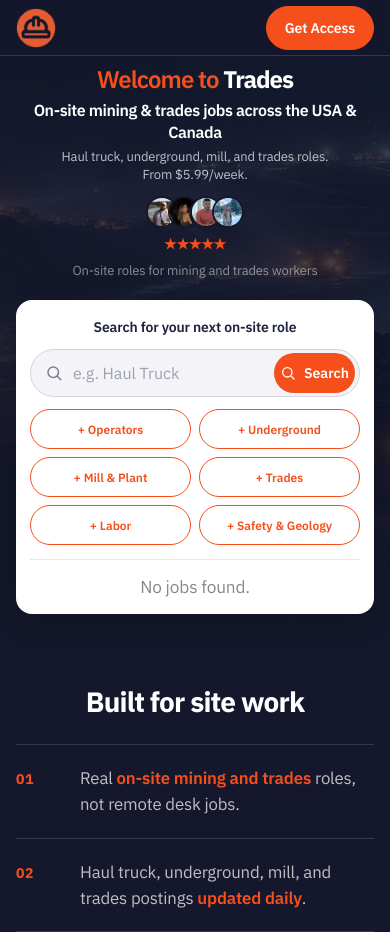
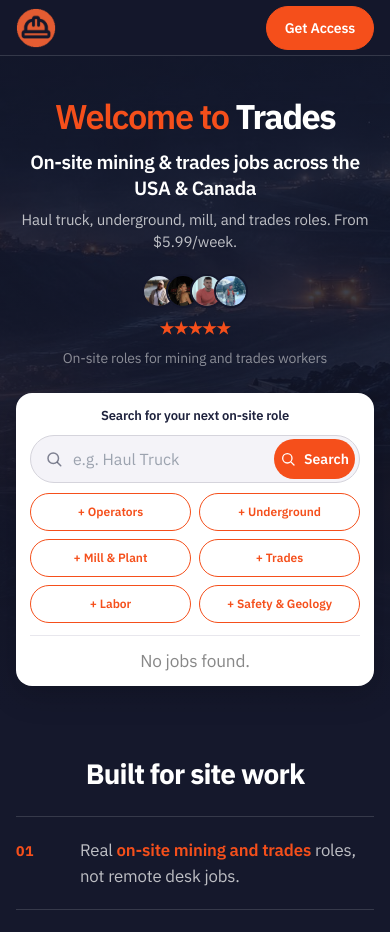
Before and after one commit to razajohri/welcometotrades, a Flask app: page / in a window 390 px wide. Shown: the top 932 px of the page. Run offline with Flask 3, Linux system fonts and the light colour scheme; data that the repository does not hold is empty; some libraries are stand-ins or nearby versions.

Commit message:
Give iPhone hero more room: larger type, space under the nav, compact search card.
Co-authored-by: Cursor <cursoragent@cursor.com>

```diff
--- a/static/landing-taste.css
+++ b/static/landing-taste.css
@@ -1272,7 +1272,7 @@ img { max-width: 100%; height: auto; }
     .hero {
         min-height: auto;
         padding:
-            calc(var(--nav-height) + var(--safe-top) + 10px)
+            calc(var(--nav-height) + var(--safe-top) + 36px)
             max(16px, var(--safe-right))
             calc(24px + var(--safe-bottom))
             max(16px, var(--safe-left));
@@ -1288,58 +1288,58 @@ img { max-width: 100%; height: auto; }
     }
 
     .hero-inner {
-        gap: 10px;
+        gap: 18px;
         width: 100%;
     }
 
     .header {
-        padding-top: 0;
+        padding-top: 6px;
         max-width: none;
         width: 100%;
     }
 
     .brand-mark {
-        font-size: 1.65rem;
-        margin-bottom: 6px;
-        line-height: 1.1;
+        font-size: clamp(2.05rem, 9vw, 2.45rem);
+        margin-bottom: 12px;
+        line-height: 1.08;
     }
 
     .header-title {
-        font-size: 1.0625rem;
+        font-size: clamp(1.2rem, 4.8vw, 1.4rem);
         line-height: 1.35;
-        margin-bottom: 4px;
+        margin-bottom: 8px;
         padding: 0 8px;
     }
 
     .header-sub {
-        font-size: 0.8125rem;
-        line-height: 1.4;
-        max-width: 22em;
+        font-size: 1rem;
+        line-height: 1.45;
+        max-width: 24em;
         margin-bottom: 0;
     }
 
     .proof-strip--hero {
         flex-direction: column;
-        gap: 6px;
-        padding: 2px 0 6px;
+        gap: 8px;
+        padding: 4px 0 4px;
     }
     .proof-strip--hero .header-social img {
-        width: 32px;
-        height: 32px;
+        width: 34px;
+        height: 34px;
         border-color: var(--midnight-deep);
     }
     .proof-strip--hero .header-rating {
+        font-size: 1rem;
+    }
+    .proof-strip--hero .header-loved {
         font-size: 0.875rem;
-    }
-    .proof-strip--hero .header-loved {
-        font-size: 0.8125rem;
-        max-width: 20em;
-    }
-
-    /* White search card — RJC / Career Hound mobile pattern */
+        max-width: 22em;
+    }
+
+    /* White search card — keep it compact so the hero copy can breathe */
     .search-box {
         width: 100%;
-        margin-top: 4px;
+        margin-top: 2px;
     }
 
     .search-panel {
@@ -1347,17 +1347,17 @@ img { max-width: 100%; height: auto; }
         color: var(--ink);
         border: none;
         border-radius: 16px;
-        padding: 18px 14px 14px;
+        padding: 14px 14px 12px;
         box-shadow: 0 8px 32px rgba(0, 0, 0, 0.18);
         text-align: center;
     }
 
     .search-hint {
         display: block;
-        font-size: 0.875rem;
+        font-size: 0.8125rem;
         font-weight: 600;
         color: var(--ink);
-        margin-bottom: 12px;
+        margin-bottom: 10px;
         line-height: 1.35;
     }
 
@@ -1415,7 +1415,7 @@ img { max-width: 100%; height: auto; }
         display: grid;
         grid-template-columns: repeat(2, minmax(0, 1fr));
         gap: 8px;
-        margin-top: 12px;
+        margin-top: 10px;
         width: 100%;
     }
 
@@ -1424,8 +1424,8 @@ img { max-width: 100%; height: auto; }
         justify-content: center;
         text-align: center;
         font-size: 0.8125rem;
-        padding: 9px 10px;
-        min-height: 40px;
+        padding: 8px 10px;
+        min-height: 38px;
         background: #fff;
         color: var(--orange);
         border: 1.5px solid var(--orange);
@@ -1441,14 +1441,18 @@ img { max-width: 100%; height: auto; }
     }
 
     #search-results-demo {
-        margin-top: 14px;
-        padding-top: 14px;
+        margin-top: 12px;
+        padding-top: 12px;
         border-top: 1px solid #e8e7ed;
     }
 
     #search-results-demo .job-demo-list {
         max-height: none;
-        gap: 10px;
+        gap: 8px;
+    }
+
+    #search-results-demo .job-demo-card:nth-child(n+2) {
+        display: none;
     }
 
     #search-results-demo .job-demo-card,
@@ -1456,7 +1460,7 @@ img { max-width: 100%; height: auto; }
         flex-direction: row;
         align-items: center;
         gap: 10px;
-        padding: 12px;
+        padding: 10px;
         background: #f4f3f8;
         border: 1px solid #e8e7ed;
         border-radius: 12px;
@@ -1529,9 +1533,9 @@ img { max-width: 100%; height: auto; }
         padding: 10px 18px;
     }
     .topbar .actions { gap: 0; width: auto; }
-    .brand-mark { font-size: 1.5rem; }
-    .header-title { font-size: 1rem; padding: 0 4px; }
-    .header-sub { font-size: 0.8125rem; }
+    .brand-mark { font-size: clamp(1.95rem, 8.8vw, 2.25rem); }
+    .header-title { font-size: 1.2rem; padding: 0 4px; }
+    .header-sub { font-size: 0.9375rem; }
     .landing-pill-button { min-width: 80px; font-size: 0.875rem; }
     .filter-btn { font-size: 0.75rem; padding: 8px 8px; }
     .job-demo-title { font-size: 0.8125rem; }
@@ -1563,10 +1567,7 @@ img { max-width: 100%; height: auto; }
     }
 }
 
-/* Short viewports (TikTok in-app browser chrome eats height) */
+/* Short viewports (TikTok in-app browser chrome eats height) — keep type readable */
 @media (max-height: 700px) and (max-width: 900px) {
     .hero { min-height: auto; }
-    .brand-mark { margin-bottom: 8px; }
-    .header-title { margin-bottom: 8px; }
-    .header-sub { margin-bottom: 0; }
-}
+}
--- a/templates/landing_canada.html
+++ b/templates/landing_canada.html
@@ -15,7 +15,7 @@
     <link rel="preconnect" href="https://fonts.gstatic.com" crossorigin>
     <link href="https://fonts.googleapis.com/css2?family=IBM+Plex+Sans:wght@400;500;600;700&display=swap" rel="stylesheet">
     <link rel="preload" as="image" href="{{ url_for('static', filename='logo-ui.png') }}?v=wtt8" type="image/png">
-    <link rel="stylesheet" href="{{ url_for('static', filename='landing-taste.css') }}?v=navlogo3">
+    <link rel="stylesheet" href="{{ url_for('static', filename='landing-taste.css') }}?v=ioshero2">
     <link rel="stylesheet" href="{{ url_for('static', filename='contact_form.css') }}?v=ioshero1">
     {% if recaptcha_enabled and recaptcha_site_key %}
     <script src="https://www.google.com/recaptcha/api.js?render={{ recaptcha_site_key }}" async defer></script>
```
